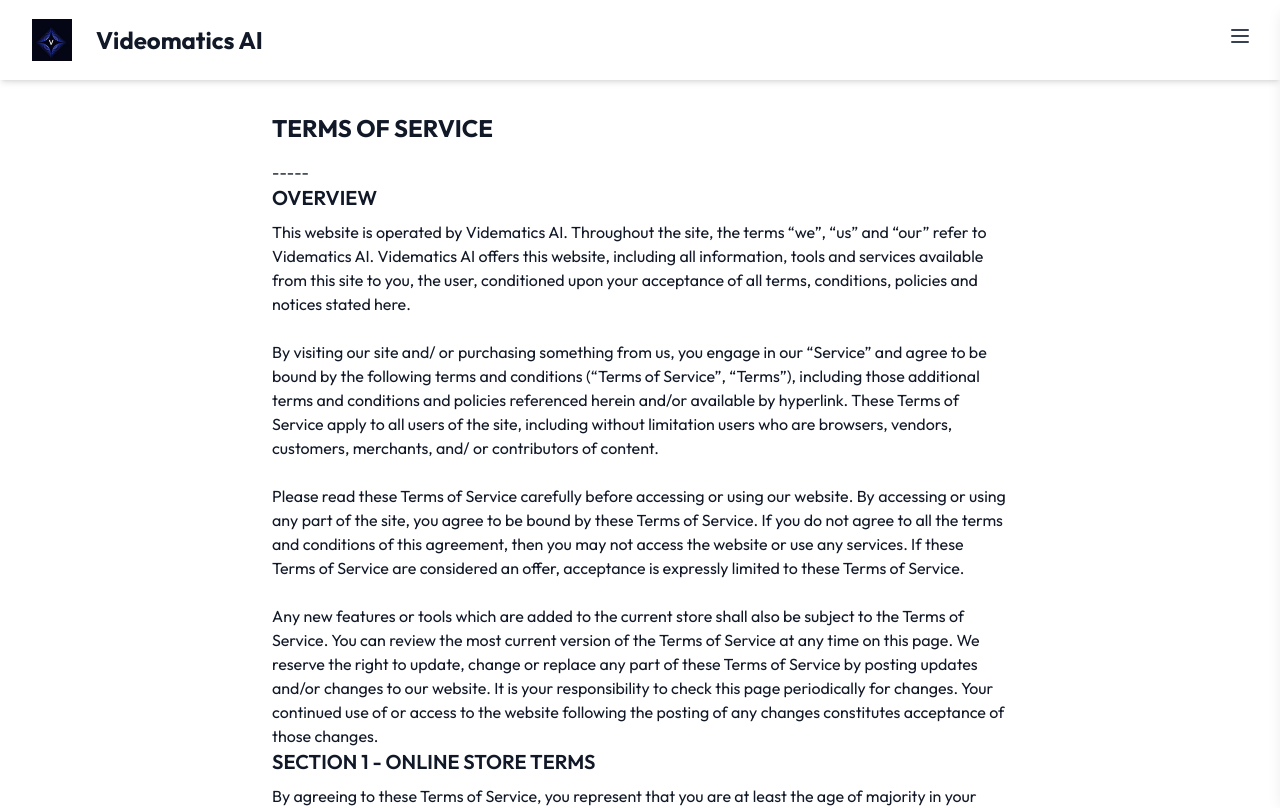
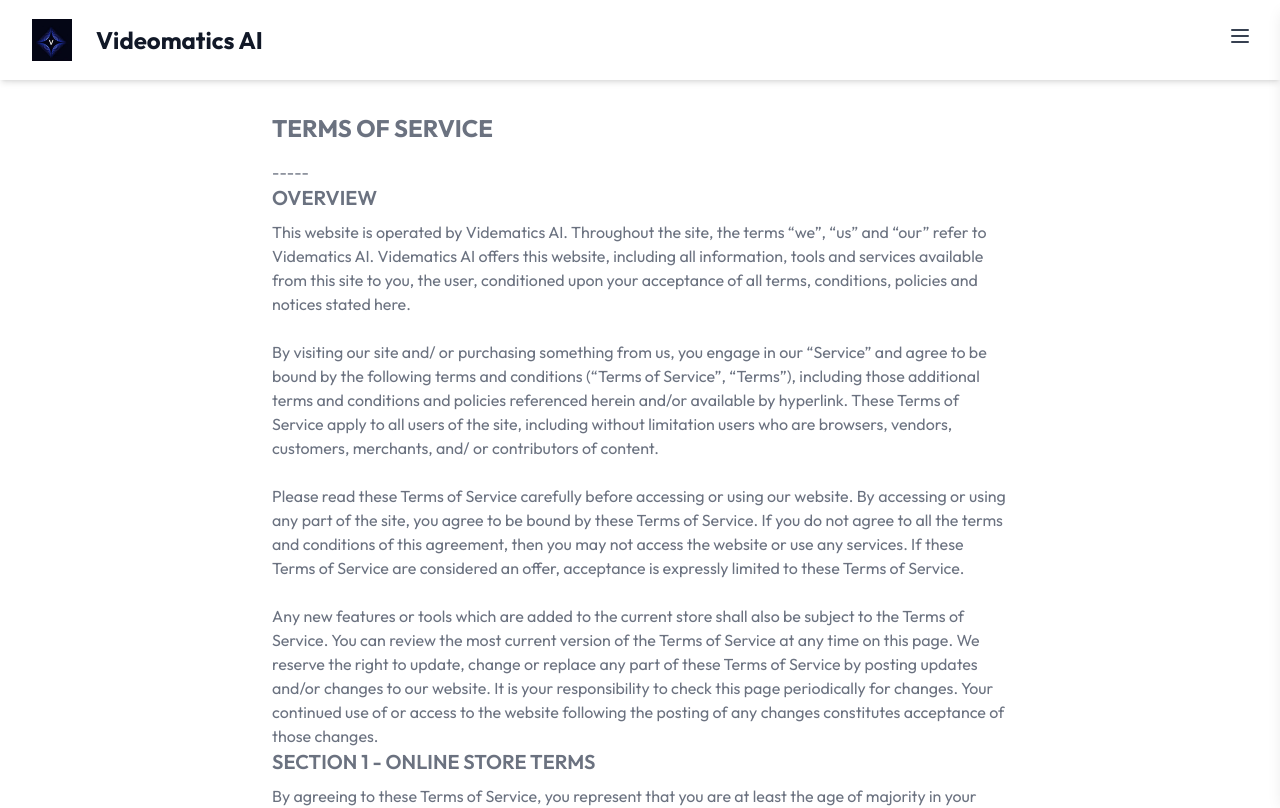
Before and after one commit to Ameycoder8853/Videomatics.Ai, a Next.js app: page /terms-and-conditions in a window 1280 px wide. Shown: the top 808 px of the page. Built offline with nearby package versions, Linux system fonts and the light colour scheme; no server answers.

Commit message:
Update page.jsx

```diff
--- a/app/terms-and-conditions/page.jsx
+++ b/app/terms-and-conditions/page.jsx
@@ -6,7 +6,7 @@
     return (
         <div className="min-h-screen text-gray-500">
             <Header />
-            <div className="max-w-3xl mx-auto px-4 py-8 text-gray-900">
+            <div className="max-w-3xl mx-auto px-4 py-8 text-gray-500">
                 <h1 className="text-2xl font-bold mb-4">TERMS OF SERVICE</h1>
 
                 <p>-----</p>
```
